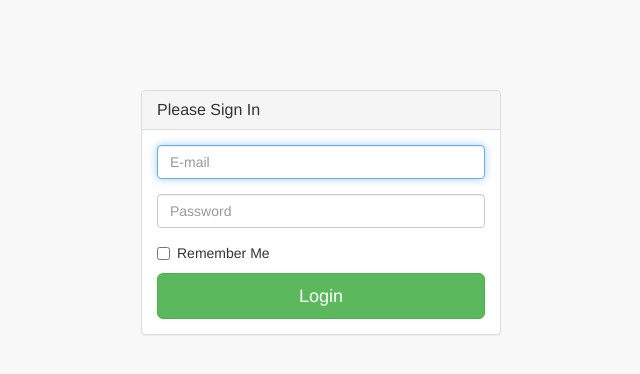
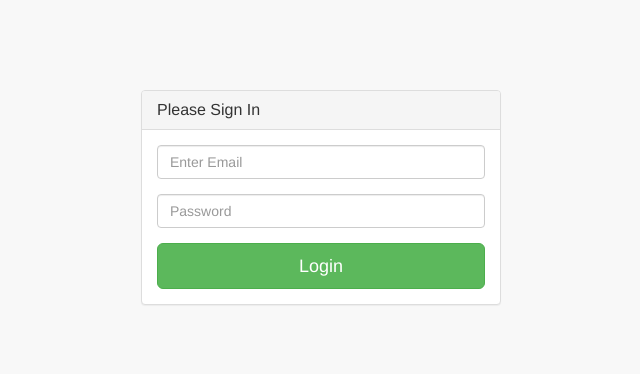
Before and after one commit to gogoSensei/appConsultorio, a Flask app: page / in a window 1280 px wide. Shown: the top 374 px of the page, without its empty margins (319-959 px from the left). Run offline with Flask 2, Linux system fonts and the light colour scheme; data that the repository does not hold is empty; some libraries are stand-ins or nearby versions.

Commit message:
Se agrega validaciones junto con mensajes para las mismas se agrega nueva vistas a donde enviar si las respuestas son correctas se agregan macros

```diff
--- a/Aplication/App.py
+++ b/Aplication/App.py
@@ -1,17 +1,42 @@
-from flask import Flask,render_template, request, make_response
+# -*- coding: utf-8 -*-
+from flask import *
 from Aplication.settings.db import conectionDb as db
+from Aplication.settings import forms
+import hashlib
+import datetime
+import sys,os
+from flask_wtf import CSRFProtect
 
+db = db()
 app = Flask(__name__)
-db = db()
+app.secret_key = 'angelesyoshua'
+csrf = CSRFProtect(app)
 
-@app.route('/')
+@app.route('/', methods=['GET', 'POST'])
 def ini():
-	r = db.rawQuery('SELECT * FROM usuarios')
-	print(r)
-	return render_template('login.html')
+	#r = db.rawQuery('SELECT * FROM usuarios')
+	#print(r)
+	oment_form = forms.iniForm(request.form)
+	return render_template('login.html', form = oment_form)
 
-#@app.route("/login", methods=['GET', 'POST'])
-#def login():
+@app.route("/login", methods=['GET', 'POST'])
+def login():
+	_form = forms.iniForm(request.form)
+	if (request.method in ['POST'] and _form.validate()):
+		r = db.rawQuery("SELECT * FROM usuarios WHERE email = TRIM('{0}')".format(_form.email.data))
+		print(r)
+		if (r == []):
+			flash('El usuario no existe')
+			return render_template('login.html', form = _form)
+		for _data in r:
+			password = _data[3]
+			_compare = (_form.password.data).encode()
+			if (password != hashlib.sha224(_compare).hexdigest()):
+				flash('La contraseña es incorrecta')
+				return render_template('login.html', form = _form)
+		return render_template('index.html', form = _form)
+	#r_make = make_response()
+	return render_template('login.html', form = _form)
 
 """
 Modo de agregar password con cifrado
--- a/Aplication/arg_var/requerimientos.txt
+++ b/Aplication/arg_var/requerimientos.txt
@@ -1,2 +1,4 @@
 psycopg2==2.7.3
 flask==0.12.2
+wtforms
+flask_wtf
--- /dev/null
+++ b/Aplication/settings/forms.py
@@ -0,0 +1,27 @@
+from wtforms import Form
+from wtforms import StringField, TextField,TextAreaField,PasswordField
+from wtforms.fields.html5 import EmailField
+from wtforms import validators
+from wtforms import HiddenField
+
+#def
+
+class iniForm(Form):
+    """docstring for iniForm"""
+    #def __init__(self, arg):
+    #	super(iniForm, self).__init__()
+    #	self.arg = arg
+    #username = StringField('Nombre',
+    #                        [
+    #                        validators.length(min=4, max=25, message= '¡Ingrese un usuario valido!'),
+    #                        validators.Required(message = 'El usuario es requerido.')
+    #                        ])
+    email = EmailField('Correo electronico',
+                       [
+                        validators.Email(message='¡Ingrese un email valido!'),
+                        validators.Required(message = 'El email es requerido.')
+                       ])
+    password = PasswordField('Password',
+                            [
+                            validators.Required(message='¡Es necesario ingresar contraseña!')
+                            ])
--- a/Aplication/templates/login.html
+++ b/Aplication/templates/login.html
@@ -33,7 +33,14 @@
 </head>
 
 <body>
-
+    {% from "macros.html" import render_entryes %}
+    {% with messages = get_flashed_messages() %}
+      {% if messages %}
+        {% for message in messages %}
+          <dir class="alert alert-success">{{ message }}</dir>
+        {% endfor %}
+      {% endif %}
+    {% endwith %}
     <div class="container">
         <div class="row">
             <div class="col-md-4 col-md-offset-4">
@@ -42,21 +49,19 @@
                         <h3 class="panel-title">Please Sign In</h3>
                     </div>
                     <div class="panel-body">
-                        <form role="form">
+                        <form role="form" action="{{ url_for('login') }}" id="contact" name="formData" method="POST">
                             <fieldset>
                                 <div class="form-group">
-                                    <input class="form-control" placeholder="E-mail" name="email" type="email" autofocus>
+                                    {{ render_entryes(form.email, class="form-control", placeholder="Enter Email") }}
                                 </div>
                                 <div class="form-group">
-                                    <input class="form-control" placeholder="Password" name="password" type="password" value="">
+                                    {{ render_entryes(form.password, class="form-control", placeholder="Password", value="") }}
                                 </div>
-                                <div class="checkbox">
-                                    <label>
-                                        <input name="remember" type="checkbox" value="Remember Me">Remember Me
-                                    </label>
+                                <div class="form-group">
+                                  <input type="hidden" name="csrf_token" value="{{ csrf_token() }}">
                                 </div>
                                 <!-- Change this to a button or input when using this as a form -->
-                                <a href="index.html" class="btn btn-lg btn-success btn-block">Login</a>
+                                <button type="submit" class="btn btn-lg btn-success btn-block">Login</></button>
                             </fieldset>
                         </form>
                     </div>
@@ -67,16 +72,14 @@
 
     <!-- jQuery -->
     <script src="{{ url_for('static', filename='vendor/jquery/jquery.min.js') }}"></script>
-
     <!-- Bootstrap Core JavaScript -->
     <script src="{{ url_for('static', filename='vendor/bootstrap/js/bootstrap.min.js') }}"></script>
-
     <!-- Metis Menu Plugin JavaScript -->
     <script src="{{ url_for('static', filename='vendor/metisMenu/metisMenu.min.js') }}"></script>
-
     <!-- Custom Theme JavaScript -->
     <script src="{{ url_for('static', filename='dist/js/sb-admin-2.js') }}"></script>
-
+    <script src="{{ url_for('static', filename='dist/js/sb-admin-2.js') }}"></script>
+    <script src="https://code.jquery.com/jquery-3.2.1.slim.min.js" integrity="sha256-k2WSCIexGzOj3Euiig+TlR8gA0EmPjuc79OEeY5L45g=" crossorigin="anonymous"></script>
 </body>
 
 </html>
--- /dev/null
+++ b/Aplication/templates/macros.html
@@ -0,0 +1,8 @@
+{% macro render_entryes(field) %}
+  <dd> {{ field(**kwargs)|safe }}
+  {% if field.errors %}
+      {% for error in field.errors %}
+        <font size="1" color="red"><li> {{ error }} </li></font>
+      {% endfor %}
+  {% endif %}
+{% endmacro %}
```
Also changed, not shown: Aplication/templates/index.html (added, +9 -0 lines), Aplication/static/utils/util.js (added).
